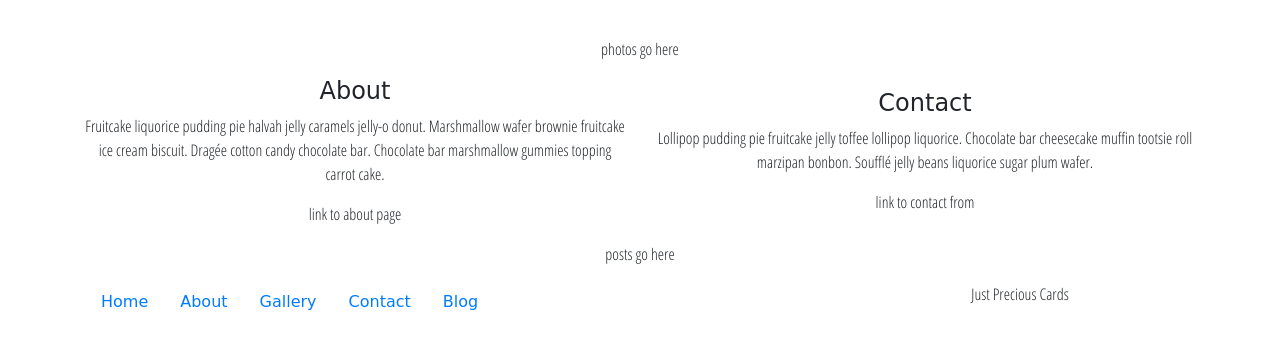
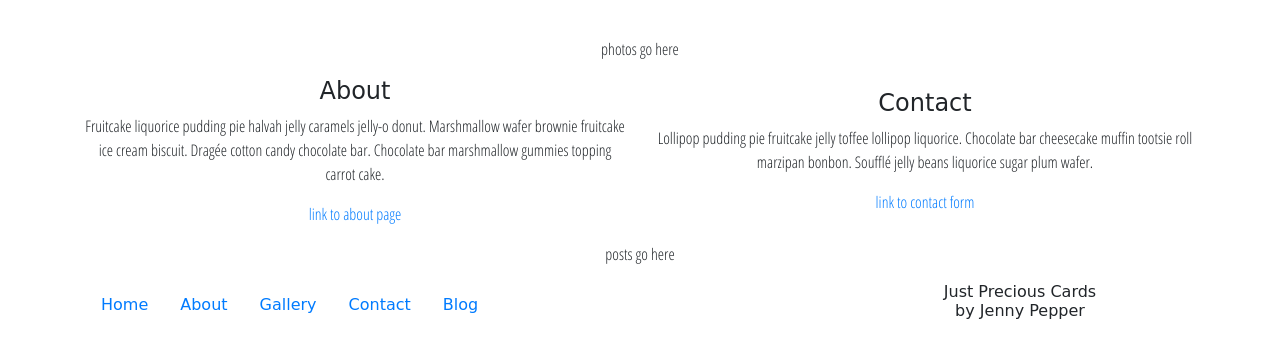
Before and after one commit to torreymac/justpreciouscards, a website: page index.html in a window 1280 px wide. Shown: the part 158-516 px from the top of the page. Drawn offline with nearby package versions, Linux system fonts and the light colour scheme; a web font is replaced by a local one.

Commit message:
contact and about links

```diff
--- a/index.html
+++ b/index.html
@@ -55,12 +55,12 @@
             <div class="col text-center">
                 <h4>About</h4>
                 <p>Fruitcake liquorice pudding pie halvah jelly caramels jelly-o donut. Marshmallow wafer brownie fruitcake ice cream biscuit. Dragée cotton candy chocolate bar. Chocolate bar marshmallow gummies topping carrot cake.</p>
-                <p>link to about page</p>
+                <p><a href="#">link to about page</a></p>
             </div>
             <div class="col text-center">
                 <h4>Contact</h4>
                 <p>Lollipop pudding pie fruitcake jelly toffee lollipop liquorice. Chocolate bar cheesecake muffin tootsie roll marzipan bonbon. Soufflé jelly beans liquorice sugar plum wafer.</p>
-                <p>link to contact from</p>
+                <p><a href="#">link to contact form</a></p>
             </div>
         </div>
 
@@ -73,7 +73,7 @@
 
     <footer>
         <div class="container">
-            <div class="row">
+            <div class="row align-items-center">
                 <div class="col-8">
                     <ul class="nav">
                         <li class="nav-item">
@@ -94,9 +94,9 @@
                     </ul>
                 </div>
                 <div class="col text-center">
-                    <p>
-                        Just Precious Cards
-                    </p>
+                    <h6>
+                        Just Precious Cards<br/>by Jenny Pepper
+                    </h6>
                 </div>
             </div>
         </div>
```
